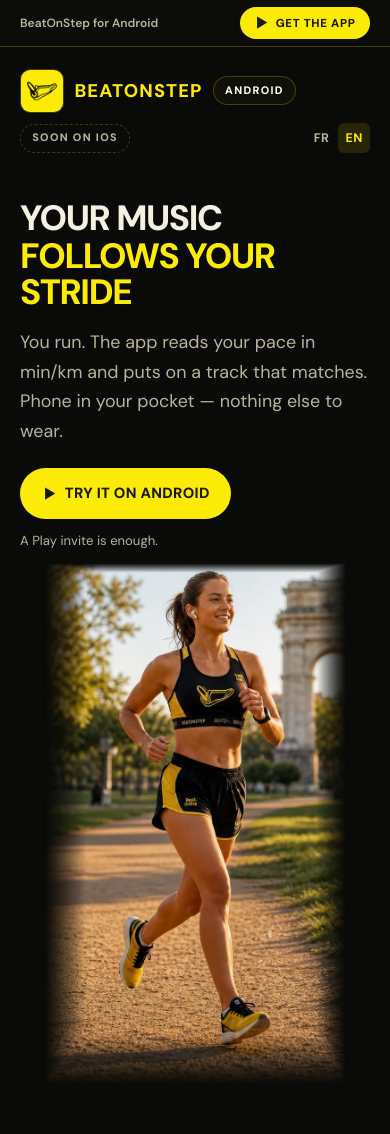
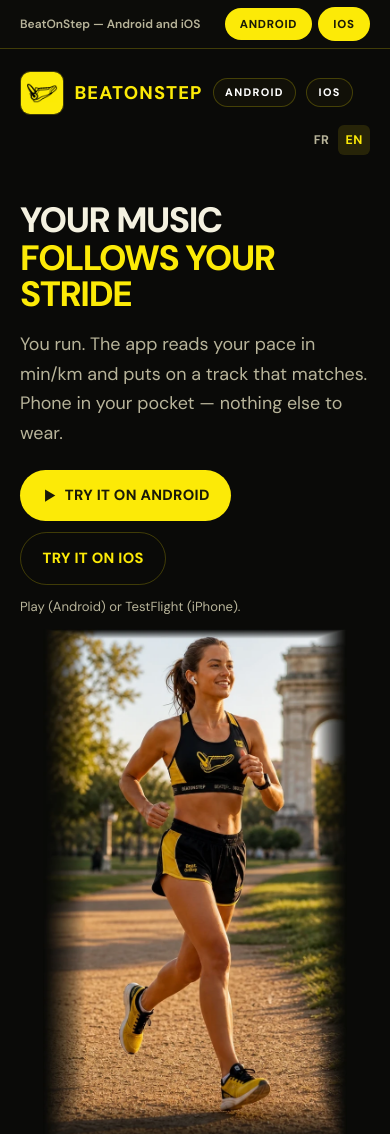
Before and after one commit to rafa-create/beatonstep-website, a plain HTML site: page index.html in a window 390 px wide. Shown: the top 1134 px of the page. Drawn offline with Linux system fonts and the light colour scheme.

Commit message:
Add iOS TestFlight invite next to the Android Play CTA.

```diff
--- a/index.html
+++ b/index.html
@@ -4,11 +4,11 @@
   <meta charset="utf-8" />
   <meta name="viewport" content="width=device-width, initial-scale=1" />
   <title>BeatOnStep — musique au rythme de tes pas</title>
-  <meta name="description" content="Tu cours : l’app lit ton allure en min/km et met un titre au même rythme. Android." />
+  <meta name="description" content="Tu cours : l’app lit ton allure en min/km et met un titre au même rythme. Android et iOS." />
   <link rel="canonical" href="https://rafa-create.github.io/beatonstep-website/" />
   <meta property="og:type" content="website" />
   <meta property="og:title" content="BeatOnStep — musique au rythme de tes pas" />
-  <meta property="og:description" content="Tu cours. L’app lit ton allure en min/km et met un titre au même rythme. Android." />
+  <meta property="og:description" content="Tu cours. L’app lit ton allure en min/km et met un titre au même rythme. Android et iOS." />
   <meta property="og:url" content="https://rafa-create.github.io/beatonstep-website/" />
   <meta property="og:image" content="https://rafa-create.github.io/beatonstep-website/og-image.jpg" />
   <meta name="twitter:card" content="summary_large_image" />
@@ -23,8 +23,8 @@
       en: "BeatOnStep — music that matches your stride"
     };
     window.BOS_DESC = {
-      fr: "Tu cours : l’app lit ton allure en min/km et met un titre au même rythme. Android.",
-      en: "You run: the app reads your pace in min/km and puts on a matching track. Android."
+      fr: "Tu cours : l’app lit ton allure en min/km et met un titre au même rythme. Android et iOS.",
+      en: "You run: the app reads your pace in min/km and puts on a matching track. Android and iOS."
     };
   </script>
   <script src="i18n.js"></script>
@@ -35,13 +35,12 @@
   <div class="scroll-progress" aria-hidden="true"></div>
   <div class="app-bar">
     <div class="app-bar-inner">
-      <p data-fr>BeatOnStep pour Android</p>
-      <p data-en>BeatOnStep for Android</p>
-      <a class="app-bar-btn" href="https://play.google.com/apps/testing/com.patrick.beatonstep">
-        <svg class="ico" viewBox="0 0 16 16" aria-hidden="true"><path fill="currentColor" d="M3.2 1.6v12.8L14 8 3.2 1.6z"/></svg>
-        <span data-fr>Télécharger l’app</span>
-        <span data-en>Get the app</span>
-      </a>
+      <p data-fr>BeatOnStep — Android et iOS</p>
+      <p data-en>BeatOnStep — Android and iOS</p>
+      <div class="app-bar-actions">
+        <a class="app-bar-btn" href="https://play.google.com/apps/testing/com.patrick.beatonstep">Android</a>
+        <a class="app-bar-btn app-bar-btn-ghost" href="https://testflight.apple.com/v1/invite/5f3894cd93df453e8b9496f173e7199c1e22b0b9c0ee4557961c29f174b44bca195855c37?ct=6R7WQ85VXB&amp;advp=10000&amp;platform=ios">iOS</a>
+      </div>
     </div>
   </div>
   <div class="wrap">
@@ -50,8 +49,7 @@
         <img src="logo-400.jpg" width="56" height="56" alt="BeatOnStep" />
         <p class="brand">BeatOnStep</p>
         <span class="tag tag-ghost">Android</span>
-        <span class="tag tag-soon" data-fr>Bientôt iOS</span>
-        <span class="tag tag-soon" data-en>Soon on iOS</span>
+        <span class="tag tag-ghost">iOS</span>
         <div class="lang" role="group" aria-label="Language">
           <button type="button" data-set="fr">FR</button>
           <button type="button" data-set="en">EN</button>
@@ -93,9 +91,11 @@
             <svg class="ico" viewBox="0 0 16 16" aria-hidden="true"><path fill="currentColor" d="M3.2 1.6v12.8L14 8 3.2 1.6z"/></svg>
             Try it on Android
           </a>
+          <a class="btn btn-ghost" data-fr href="https://testflight.apple.com/v1/invite/5f3894cd93df453e8b9496f173e7199c1e22b0b9c0ee4557961c29f174b44bca195855c37?ct=6R7WQ85VXB&amp;advp=10000&amp;platform=ios">Essayer sur iOS</a>
+          <a class="btn btn-ghost" data-en href="https://testflight.apple.com/v1/invite/5f3894cd93df453e8b9496f173e7199c1e22b0b9c0ee4557961c29f174b44bca195855c37?ct=6R7WQ85VXB&amp;advp=10000&amp;platform=ios">Try it on iOS</a>
         </nav>
-        <p class="hero-note" data-fr>Une invitation Play suffit.</p>
-        <p class="hero-note" data-en>A Play invite is enough.</p>
+        <p class="hero-note" data-fr>Play (Android) ou TestFlight (iPhone).</p>
+        <p class="hero-note" data-en>Play (Android) or TestFlight (iPhone).</p>
       </div>
     </section>
 
@@ -394,8 +394,8 @@
                 <span data-fr>Comment j’installe l’app ?</span>
                 <span data-en>How do I get the app?</span>
               </summary>
-              <p data-fr>Android, via une invitation au test Play. Une invitation suffit.</p>
-              <p data-en>Android, through a Play testing invite. One invite is enough.</p>
+              <p data-fr>Android : invitation Play. iPhone : TestFlight (installe d’abord l’app TestFlight). Un clic depuis ce site suffit.</p>
+              <p data-en>Android: a Play invite. iPhone: TestFlight (install the TestFlight app first). One tap from this site is enough.</p>
             </details>
             <details class="faq-item">
               <summary>
@@ -447,11 +447,11 @@
             </details>
             <details class="faq-item">
               <summary>
-                <span data-fr>Quand arrive iOS ?</span>
-                <span data-en>When is iOS coming?</span>
+                <span data-fr>Comment j’installe sur iPhone ?</span>
+                <span data-en>How do I install on iPhone?</span>
               </summary>
-              <p data-fr>Pas de date. Compte Apple Developer payé, démarche App Store en cours.</p>
-              <p data-en>No date yet. Apple Developer account is paid, App Store process is underway.</p>
+              <p data-fr>Installe l’app TestFlight, puis clique Essayer sur iOS. L’App Store public arrive ensuite.</p>
+              <p data-en>Install the TestFlight app, then tap Try it on iOS. The public App Store listing comes next.</p>
             </details>
             <details class="faq-item">
               <summary>
@@ -678,6 +678,8 @@
         <svg class="ico" viewBox="0 0 16 16" aria-hidden="true"><path fill="currentColor" d="M3.2 1.6v12.8L14 8 3.2 1.6z"/></svg>
         Try it on Android
       </a>
+      <a class="btn btn-ghost" data-fr href="https://testflight.apple.com/v1/invite/5f3894cd93df453e8b9496f173e7199c1e22b0b9c0ee4557961c29f174b44bca195855c37?ct=6R7WQ85VXB&amp;advp=10000&amp;platform=ios">Essayer sur iOS</a>
+      <a class="btn btn-ghost" data-en href="https://testflight.apple.com/v1/invite/5f3894cd93df453e8b9496f173e7199c1e22b0b9c0ee4557961c29f174b44bca195855c37?ct=6R7WQ85VXB&amp;advp=10000&amp;platform=ios">Try it on iOS</a>
     </nav>
 
     <footer>
--- a/site.css
+++ b/site.css
@@ -50,6 +50,17 @@
   align-items: center;
   justify-content: space-between;
   gap: 0.75rem 1rem;
+}
+.app-bar-actions {
+  display: flex;
+  align-items: center;
+  flex-shrink: 0;
+  gap: 0.4rem;
+}
+.app-bar-btn-ghost {
+  background: transparent;
+  color: var(--ink);
+  border: 1px solid var(--line);
 }
 .app-bar-inner p {
   margin: 0;
@@ -1357,6 +1368,7 @@
   .app-bar-inner {
     padding: 0.45rem 1.25rem;
     gap: 0.5rem;
+    flex-wrap: wrap;
   }
   .app-bar-inner p {
     font-size: 0.75rem;
```
Also changed, not shown: privacy.html (+6 -7 lines).
